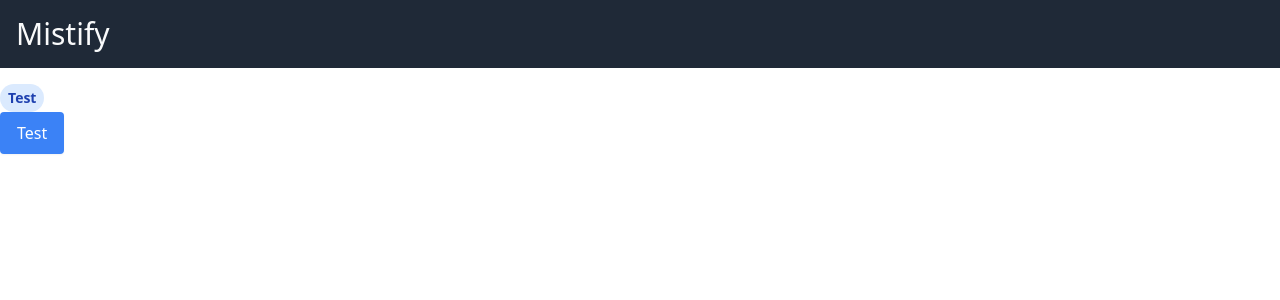
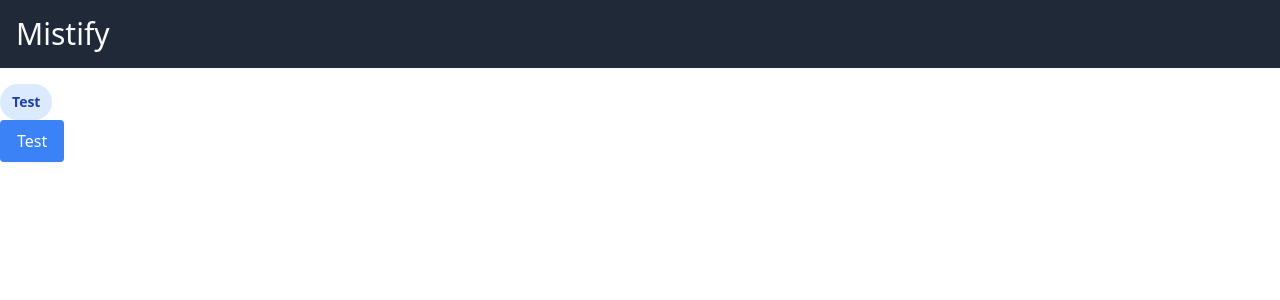
Before and after one commit to StevenCalverley/mistify-ts, a Vue app: page / in a window 1280 px wide. Shown: the top 300 px of the page. Built offline with nearby package versions, Linux system fonts and the light colour scheme.

Commit message:
Make it bigger

```diff
--- a/src/components/MBadge/MBadge.vue
+++ b/src/components/MBadge/MBadge.vue
@@ -1,6 +1,6 @@
 <template>
   <span
-    class="inline-block px-2 py-1 text-sm font-bold rounded-full"
+    class="inline-block px-3 py-2 text-sm font-bold rounded-full"
     :class="[
       { ' bg-gray-100 text-gray-800': type === '' || type === 'GRAY' },
       { ' bg-blue-100 text-blue-800': type === 'BLUE' },
```
